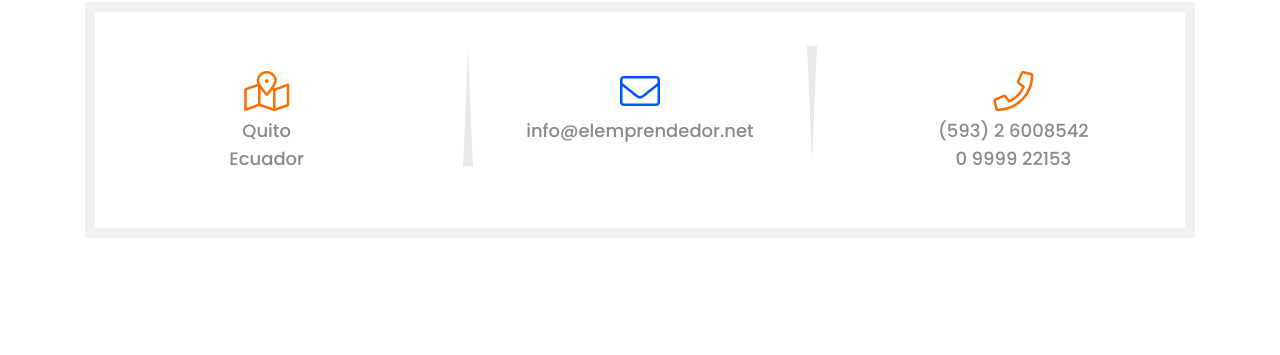
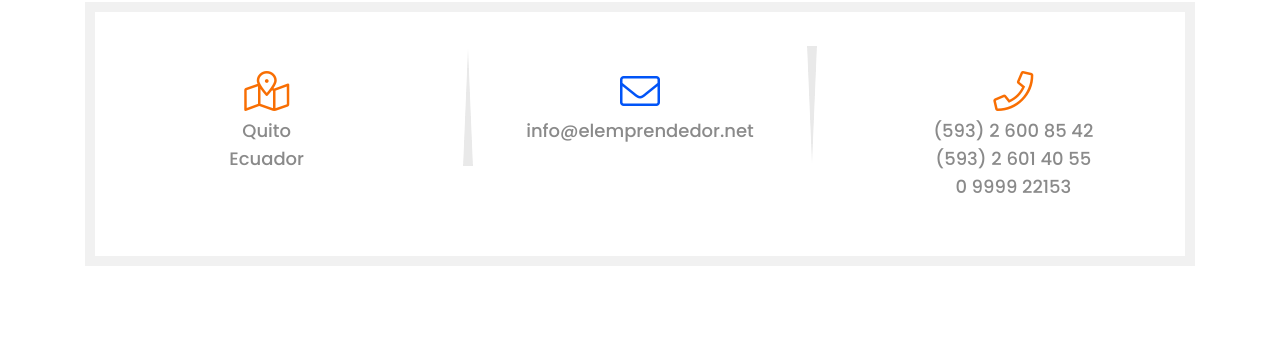
Before and after one commit to elemprendedoronline/mpatica, a Jekyll site: the page built from contact.html, in a window 1280 px wide. Shown: the part 938-1293 px from the top of the page. Built offline with Jekyll 4.4.1, drawn with Linux system fonts in a browser that asks for light colours.

Commit message:
se aumento un num de contacto

```diff
--- a/contact.html
+++ b/contact.html
@@ -38,7 +38,8 @@ title: "Contactos"
                             <div class="contact-info-item text-center">
                                 <i class="fal fa-phone"></i>
                                 <ul>
-                                    <li>(593) 2 6008542</li>
+                                    <li>(593) 2 600 85 42</li>
+                                    <li>(593) 2 601 40 55</li>
                                     <li>0 9999 22153</li>
                                 </ul>
                             </div>
```
